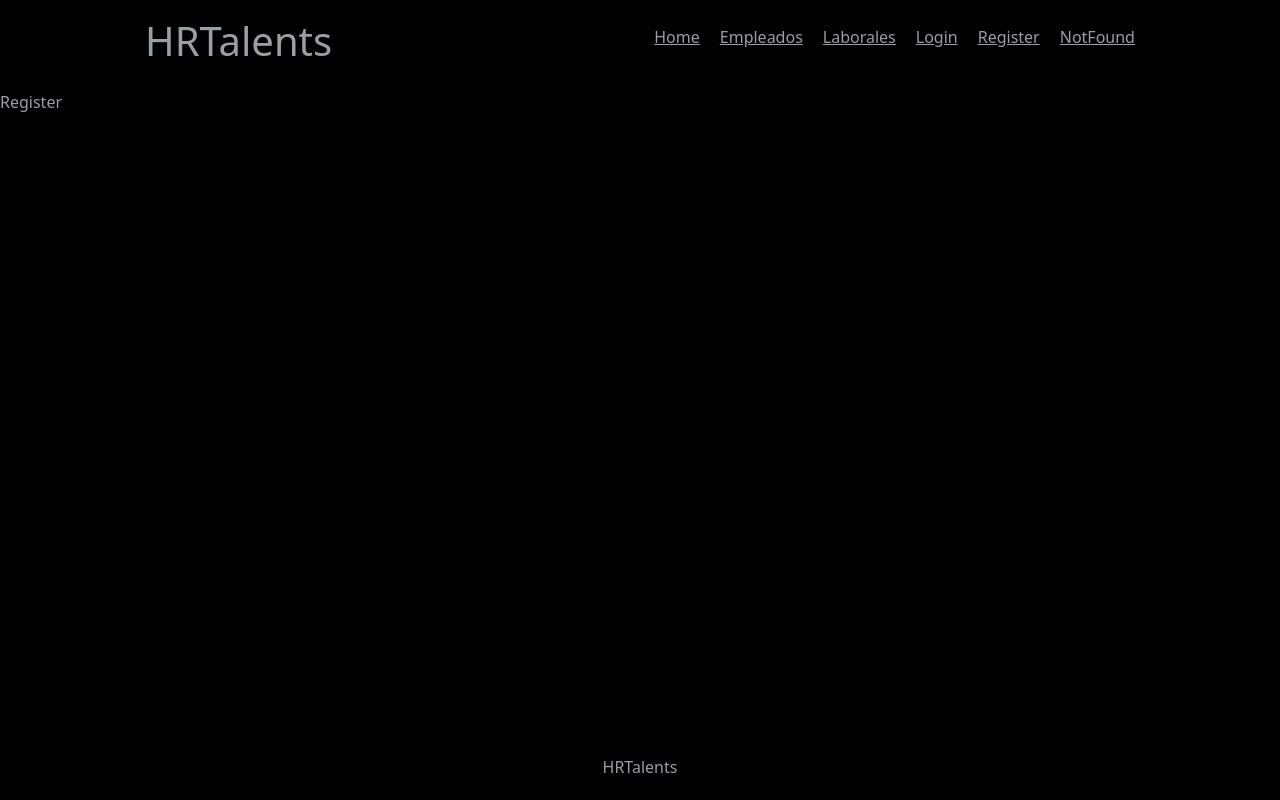
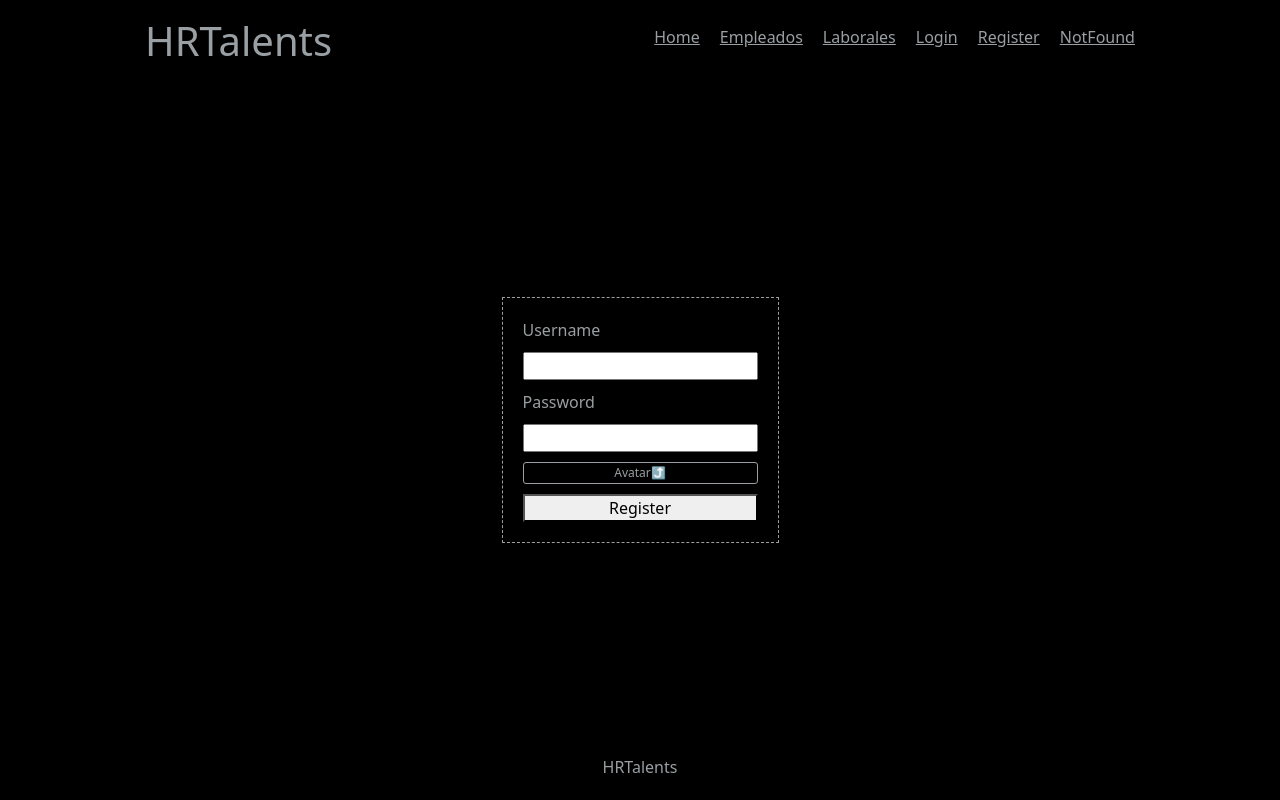
Before and after one commit to OscarP72/HRTalentsFrontend, a React (Vite) app: page /register in a window 1280 px wide. Built offline with nearby package versions, Linux system fonts and the light colour scheme.

Commit message:
añadido profile, register

```diff
--- a/src/pages/Login/Login.css
+++ b/src/pages/Login/Login.css
@@ -0,0 +1,15 @@
+.login {
+  display: flex;
+  flex-direction: column;
+  justify-content: center;
+  align-items: center;
+  gap: 20px;
+}
+
+.login > form {
+  display: flex;
+  flex-direction: column;
+  gap: 10px;
+  padding: 20px;
+  border: 1px dashed var(--primary);
+}
--- a/src/pages/Login/Login.jsx
+++ b/src/pages/Login/Login.jsx
@@ -10,14 +10,17 @@ const Login = () => {
   //Almacenamos la funcionalidad del useNavigate
   const navigate = useNavigate();
   const { login } = useContext(UserContext);
-  const usernameInput = useRef(null);
-  const passwordInput = useRef(null);
+
+  const usernameRef = useRef(null);
+  const passwordRef = useRef(null);
 
   const handleSubmit = (ev) => {
     ev.preventDefault();
+
     const body = new FormData();
-    body.append('username', usernameInput.current.value);
-    body.append('password', passwordInput.current.value);
+    body.append('username', usernameRef.current.value);
+    body.append('password', passwordRef.current.value);
+
     API.post('/users/login', body)
       .then((res) => {
         login(
@@ -31,15 +34,18 @@ const Login = () => {
         navigate('/empleados');
       })
       .catch((error) => {
-        alert('USUARIO NO VALIDO');
+        alert('USUARIO NO VALIDO', error);
       });
   };
 
   return (
-    <main>
+    <main className="login">
+      <h2>Login</h2>
       <form onSubmit={handleSubmit}>
-        <input type="text" placeholder="Username" ref={usernameInput} />
-        <input type="password" placeholder="Password" ref={passwordInput} />
+        <label htmlFor="username">Username</label>
+        <input id="username" type="text" minLength={3} required ref={usernameRef} />
+        <label htmlFor="password">Password</label>
+        <input id="password" type="password" minLength={8} required ref={passwordRef} />
         <button type="submit">Login</button>
       </form>
     </main>
--- a/src/pages/Profile/Profile.jsx
+++ b/src/pages/Profile/Profile.jsx
@@ -1,7 +1,18 @@
 import './Profile.css';
 
+import { useContext } from 'react';
+
+import { UserContext } from '../../context/userContext';
+
 const Profile = () => {
-  return <main>Profile</main>;
+  const { user } = useContext(UserContext);
+  return (
+    <main>
+      <img src={user.avatar} alt={user.username} />
+      <h2>{user.username}</h2>
+      <p>{user.id}</p>
+    </main>
+  );
 };
 
 export default Profile;
--- a/src/pages/Register/Register.css
+++ b/src/pages/Register/Register.css
@@ -0,0 +1,28 @@
+.register {
+  display: flex;
+  flex-direction: column;
+  justify-content: center;
+  align-items: center;
+  gap: 20px;
+}
+
+.register > form {
+  display: flex;
+  flex-direction: column;
+  gap: 10px;
+  padding: 20px;
+  border: 1px dashed var(--primary);
+}
+
+.register #avatar {
+  display: none;
+}
+
+.register .upload {
+  border: 1px solid var(--primary);
+  border-radius: 3px;
+  color: var(--tertiary);
+  font-size: 12px;
+  padding: 1px;
+  text-align: center;
+}
--- a/src/pages/Register/Register.jsx
+++ b/src/pages/Register/Register.jsx
@@ -1,7 +1,57 @@
 import './Register.css';
 
+import { useContext, useRef } from 'react';
+
+import API from '../../API/API';
+import { UserContext } from '../../context/userContext';
+
 const Register = () => {
-  return <main>Register</main>;
+  const { login } = useContext(UserContext);
+
+  const usernameRef = useRef(null);
+  const passwordRef = useRef(null);
+  const avatarRef = useRef(null);
+
+  const handleSubmit = (ev) => {
+    ev.preventDefault();
+    const body = new FormData();
+    body.append('username', usernameRef.current.value);
+    body.append('password', passwordRef.current.value);
+    body.append('avatar', avatarRef.current.files[0]);
+
+    API.post('/users/register', body, {
+      headers: { 'Content-Type': 'multipart/form-data' },
+    }).then(() => {
+      const loginBody = new FormData();
+      loginBody.append('username', usernameRef.current.value);
+      loginBody.append('password', passwordRef.current.value);
+
+      API.post('/users/login', loginBody).then((res) => {
+        login(
+          {
+            username: res.data.username,
+            avatar: res.data.avatar,
+          },
+          res.data.token,
+        );
+      });
+    });
+  };
+  return (
+    <main className="register">
+      <form onSubmit={handleSubmit}>
+        <label htmlFor="username">Username</label>
+        <input id="username" type="text" minLength={3} required ref={usernameRef} />
+        <label htmlFor="password">Password</label>
+        <input id="password" type="password" minLength={8} required ref={passwordRef} />
+        <label htmlFor="avatar" className="upload">
+          Avatar⤴
+        </label>
+        <input type="file" id="avatar" ref={avatarRef} />
+        <button type="submit">Register</button>
+      </form>
+    </main>
+  );
 };
 
 export default Register;
```
Also changed, not shown: src/context.js (deleted).
